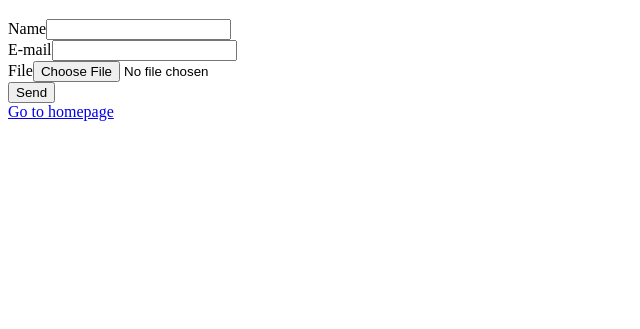
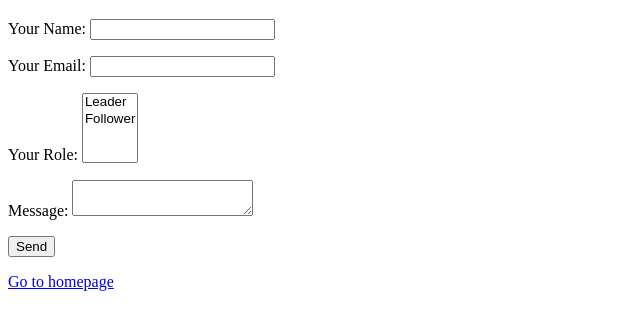
Before and after one commit to iainvdw/jamstack-test, a Gatsby site: page /contact in a window 1280 px wide. Shown: the part 61-390 px from the top of the page, without its empty margins (0-640 px from the left). Built offline with nearby package versions, Linux system fonts and the light colour scheme; Gatsby itself is replaced by a stand-in of ours.

Commit message:
Urgh. Last try for the form...

```diff
--- a/src/pages/contact.js
+++ b/src/pages/contact.js
@@ -4,17 +4,34 @@ import Link from 'gatsby-link';
 const ContactPage = () => (
   <div>
     <h1>This is the homepage</h1>
-    <form data-netlify="true" method="POST" name="contact-form">
-      <label htmlFor="name">Name</label>
-      <input type="text" id="name" />
-      <br />
-      <label htmlFor="email">E-mail</label>
-      <input type="email" id="email" />
-      <br />
-      <label htmlFor="file">File</label>
-      <input type="file" id="file" />
-      <br />
-      <button type="submit">Send</button>
+    <form name="contact" method="POST" netlify>
+      <p>
+        <label>
+          Your Name: <input type="text" name="name" />
+        </label>
+      </p>
+      <p>
+        <label>
+          Your Email: <input type="email" name="email" />
+        </label>
+      </p>
+      <p>
+        <label>
+          Your Role:{' '}
+          <select name="role[]" multiple>
+            <option value="leader">Leader</option>
+            <option value="follower">Follower</option>
+          </select>
+        </label>
+      </p>
+      <p>
+        <label>
+          Message: <textarea name="message" />
+        </label>
+      </p>
+      <p>
+        <button type="submit">Send</button>
+      </p>
     </form>
     <Link to="/">Go to homepage</Link>
   </div>
```
